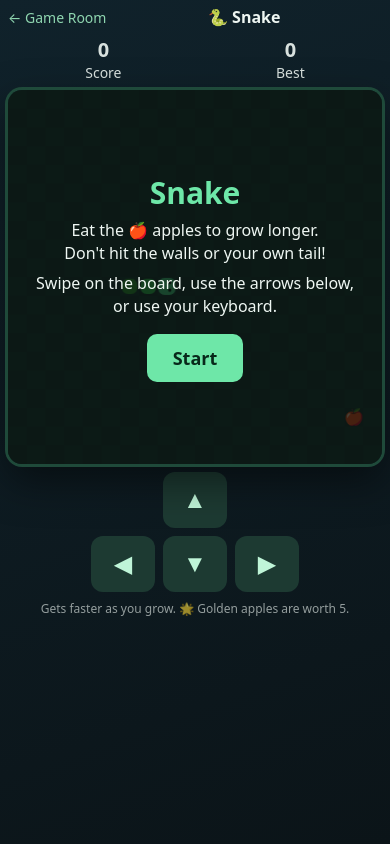
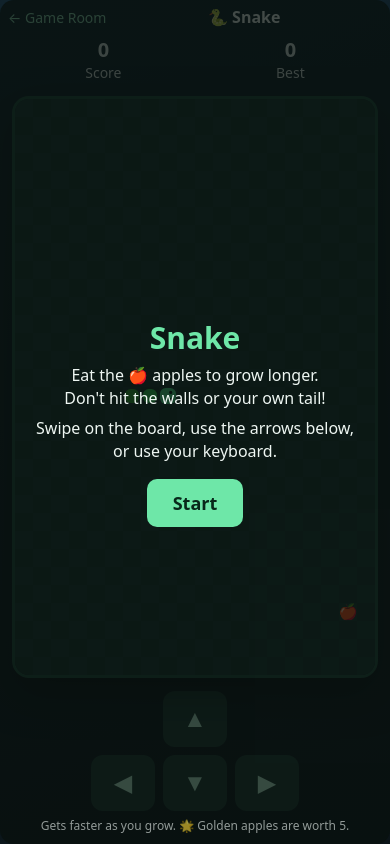
Before and after one commit to jonniejett/jonniejett.github.io, a plain HTML site: page snake/index.html in a window 390 px wide. Drawn offline with Linux system fonts and the light colour scheme.

Commit message:
Snake: board fills the screen (bigger grid on iPhone Duo), side controls on wide screens
Co-Authored-By: Claude Opus 5.5 <noreply@anthropic.com>
Claude-Session: https://claude.ai/code/session_01DebnU54e928Q6VKz9nN3zt

```diff
--- a/snake/index.html
+++ b/snake/index.html
@@ -7,14 +7,18 @@
 <style>
 *{box-sizing:border-box;-webkit-tap-highlight-color:transparent}
 html,body{margin:0;height:100%;background:linear-gradient(160deg,#10222b,#0b1418);color:#eef6f2;font-family:system-ui,-apple-system,"Segoe UI",Roboto,sans-serif;-webkit-user-select:none;user-select:none;overscroll-behavior:none;overflow:hidden}
-.wrap{max-width:460px;margin:0 auto;height:100%;display:flex;flex-direction:column;align-items:center;padding:6px 8px 10px;gap:8px}
+.wrap{max-width:1100px;margin:0 auto;height:100%;display:flex;flex-direction:column;align-items:center;padding:6px 8px 10px;gap:8px}
 .top{width:100%;display:flex;justify-content:space-between;align-items:center}
 .top a{color:#8fd6b0;text-decoration:none;font-size:14px}
-.scores{width:100%;display:flex;justify-content:space-around;font-size:14px;opacity:.9}
+.scores{width:100%;max-width:460px;display:flex;justify-content:space-around;font-size:14px;opacity:.9}
 .scores b{font-size:20px;display:block;text-align:center}
-.stage{position:relative;width:100%;max-width:440px;aspect-ratio:1}
-canvas{width:100%;height:100%;border-radius:14px;box-shadow:0 0 0 3px #1f4a3a,0 16px 40px rgba(0,0,0,.5);touch-action:none;display:block}
-.overlay{position:absolute;inset:0;display:flex;align-items:center;justify-content:center;background:rgba(8,16,14,.75);border-radius:14px}
+.main{flex:1;min-height:0;width:100%;display:flex;flex-direction:column;align-items:center;gap:8px}
+.stage{position:relative;flex:1;min-height:0;width:100%;display:flex;align-items:center;justify-content:center}
+.board{position:relative}
+.ctrl{display:flex;flex-direction:column;align-items:center;gap:6px}
+@media (min-aspect-ratio:1/1) and (min-width:600px){.main{flex-direction:row;align-items:stretch}.ctrl{justify-content:center;max-width:260px;text-align:center}.ctrl{padding:0 8px}}
+canvas{display:block;border-radius:14px;box-shadow:0 0 0 3px #1f4a3a,0 16px 40px rgba(0,0,0,.5);touch-action:none;display:block}
+.overlay{position:fixed;inset:0;display:flex;align-items:center;justify-content:center;background:rgba(8,16,14,.75);border-radius:14px}
 .panel{text-align:center;padding:16px}
 .panel h2{margin:0 0 6px;font-size:30px;color:#6ee7a8}
 .panel p{margin:6px 0;line-height:1.45}
@@ -31,35 +35,43 @@ canvas{width:100%;height:100%;border-radius:14px;box-shadow:0 0 0 3px #1f4a3a,0
 <div class="wrap">
   <div class="top"><a href="https://jonniejett.github.io/">← Game Room</a><b>🐍 Snake</b><span></span></div>
   <div class="scores"><div><b id="sc">0</b>Score</div><div><b id="hs">0</b>Best</div></div>
-  <div class="stage">
-    <canvas id="c" width="440" height="440"></canvas>
+  <div class="main">
+  <div class="stage" id="stage"><div class="board" id="board">
+    <canvas id="c"></canvas>
     <div class="overlay" id="ov"><div class="panel" id="panel">
       <h2>Snake</h2>
       <p>Eat the 🍎 apples to grow longer.<br>Don't hit the walls or your own tail!</p>
       <p>Swipe on the board, use the arrows below,<br>or use your keyboard.</p>
       <button id="go">Start</button>
     </div></div>
-  </div>
+  </div></div>
+  <div class="ctrl">
   <div class="pad">
     <button class="up" data-d="0,-1">▲</button>
     <button class="l" data-d="-1,0">◀</button><button class="d" data-d="0,1">▼</button><button class="r" data-d="1,0">▶</button>
   </div>
   <div class="hint">Gets faster as you grow. 🌟 Golden apples are worth 5.</div>
+  </div>
+  </div>
 </div>
 <script>
 const cv=document.getElementById('c'),ctx=cv.getContext('2d');
-const N=20,S=cv.width/N;
+let COLS=20,ROWS=20,S=20;
+function fit(newGrid){const st=document.getElementById('stage').getBoundingClientRect();const w=st.width-8,h=st.height-8;if(w<50||h<50)return;
+  if(newGrid){S=Math.max(16,Math.min(34,Math.floor(Math.min(w,h)/20)));COLS=Math.max(10,Math.floor(w/S));ROWS=Math.max(10,Math.floor(h/S))}else S=Math.floor(Math.min(w/COLS,h/ROWS));
+  const dpr=Math.min(window.devicePixelRatio||1,2);cv.style.width=COLS*S+'px';cv.style.height=ROWS*S+'px';cv.width=COLS*S*dpr;cv.height=ROWS*S*dpr;ctx.setTransform(dpr,0,0,dpr,0,0)}
+addEventListener('resize',()=>fit(state!=='play'&&state!=='over'));
 const store={get(k,d){try{const v=localStorage.getItem('sn_'+k);return v?JSON.parse(v):d}catch(e){return d}},set(k,v){try{localStorage.setItem('sn_'+k,JSON.stringify(v))}catch(e){}}};
 let best=store.get('best',0);hs.textContent=best;
 let snake,dir,queue,food,gold,score,state='menu',acc=0,last=0,stepMs,grow,flash=0;
-function reset(){snake=[{x:8,y:10},{x:7,y:10},{x:6,y:10}];dir={x:1,y:0};queue=[];score=0;grow=0;stepMs=140;gold=null;place();sc.textContent=0}
-function free(){let p;do{p={x:Math.floor(Math.random()*N),y:Math.floor(Math.random()*N)}}while(snake.some(s=>s.x===p.x&&s.y===p.y)||(food&&food.x===p.x&&food.y===p.y));return p}
+function reset(){fit(true);const my=ROWS>>1,mx=Math.min(8,COLS>>1);snake=[{x:mx,y:my},{x:mx-1,y:my},{x:mx-2,y:my}];dir={x:1,y:0};queue=[];score=0;grow=0;stepMs=140;gold=null;place();sc.textContent=0}
+function free(){let p;do{p={x:Math.floor(Math.random()*COLS),y:Math.floor(Math.random()*ROWS)}}while(snake.some(s=>s.x===p.x&&s.y===p.y)||(food&&food.x===p.x&&food.y===p.y));return p}
 function place(){food=free()}
 function turn(dx,dy){if(state!=='play')return;const ref=queue.length?queue[queue.length-1]:dir;if(ref.x===-dx&&ref.y===-dy)return;if(ref.x===dx&&ref.y===dy)return;if(queue.length<3)queue.push({x:dx,y:dy})}
 function step(){
   if(queue.length)dir=queue.shift();
   const h={x:snake[0].x+dir.x,y:snake[0].y+dir.y};
-  if(h.x<0||h.y<0||h.x>=N||h.y>=N||snake.slice(0,snake.length-(grow?0:1)).some(s=>s.x===h.x&&s.y===h.y))return die();
+  if(h.x<0||h.y<0||h.x>=COLS||h.y>=ROWS||snake.slice(0,snake.length-(grow?0:1)).some(s=>s.x===h.x&&s.y===h.y))return die();
   snake.unshift(h);
   if(h.x===food.x&&h.y===food.y){score++;grow+=1;place();stepMs=Math.max(65,stepMs-3);if(!gold&&Math.random()<.18)gold={...free(),t:60}}
   if(gold&&h.x===gold.x&&h.y===gold.y){score+=5;grow+=2;gold=null;flash=8}
@@ -73,8 +85,8 @@ function die(){state='over';const nb=score>best;if(nb){best=score;store.set('bes
 function begin(){reset();state='play';ov.classList.add('hidden');acc=0}
 function rr(x,y,w,h,r){ctx.beginPath();ctx.moveTo(x+r,y);ctx.arcTo(x+w,y,x+w,y+h,r);ctx.arcTo(x+w,y+h,x,y+h,r);ctx.arcTo(x,y+h,x,y,r);ctx.arcTo(x,y,x+w,y,r);ctx.closePath()}
 function draw(){
-  for(let y=0;y<N;y++)for(let x=0;x<N;x++){ctx.fillStyle=(x+y)%2?'#16302a':'#193631';ctx.fillRect(x*S,y*S,S,S)}
-  if(flash>0){ctx.fillStyle=`rgba(255,215,80,${flash/40})`;ctx.fillRect(0,0,cv.width,cv.height);flash--}
+  for(let y=0;y<ROWS;y++)for(let x=0;x<COLS;x++){ctx.fillStyle=(x+y)%2?'#16302a':'#193631';ctx.fillRect(x*S,y*S,S,S)}
+  if(flash>0){ctx.fillStyle=`rgba(255,215,80,${flash/40})`;ctx.fillRect(0,0,COLS*S,ROWS*S);flash--}
   ctx.font=(S*.85)+'px system-ui,"Apple Color Emoji","Segoe UI Emoji",sans-serif';ctx.textAlign='center';ctx.textBaseline='middle';
   ctx.fillText('🍎',food.x*S+S/2,food.y*S+S/2+1);
   if(gold&&(gold.t>15||gold.t%2))ctx.fillText('🌟',gold.x*S+S/2,gold.y*S+S/2+1);
```
